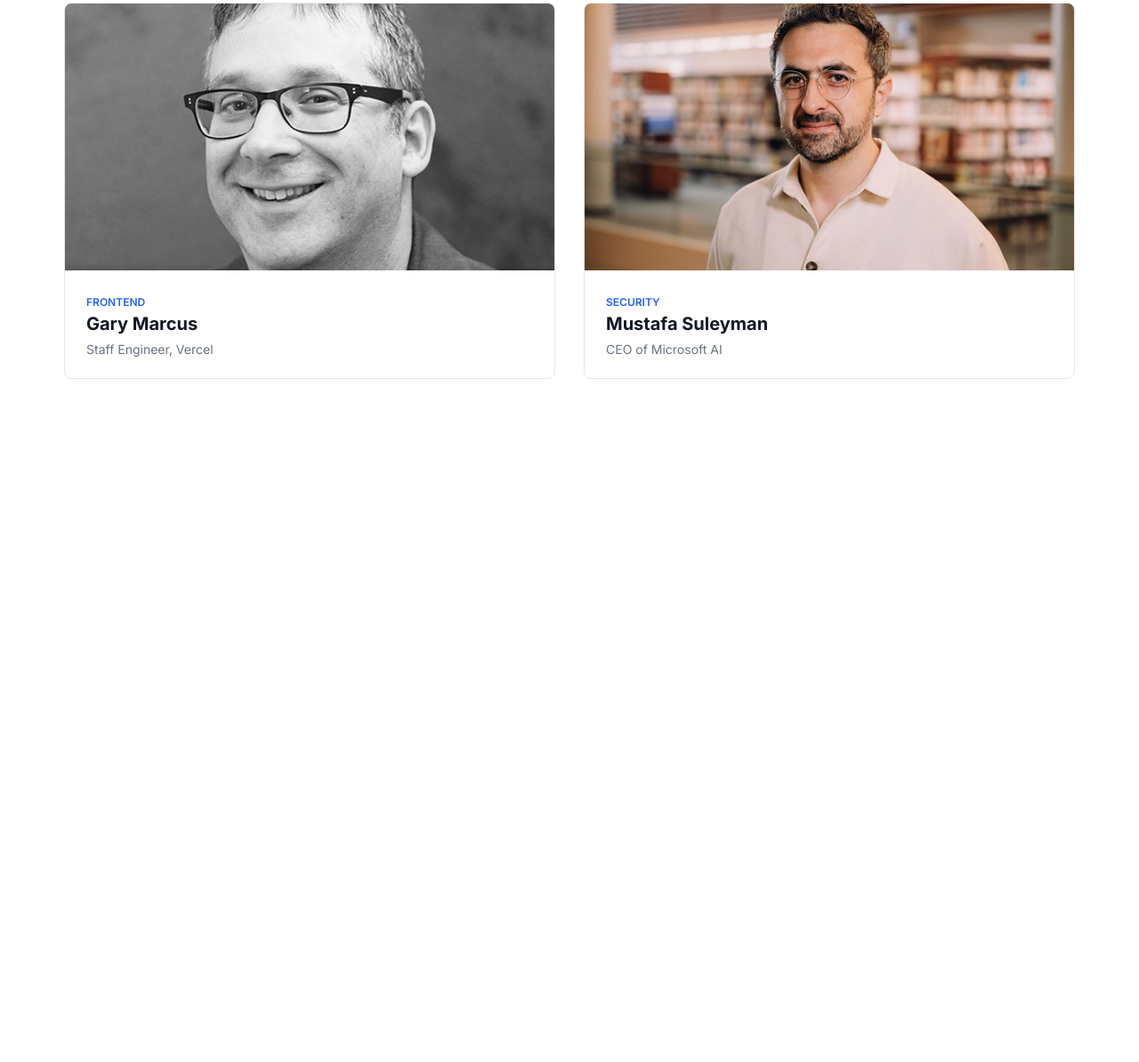
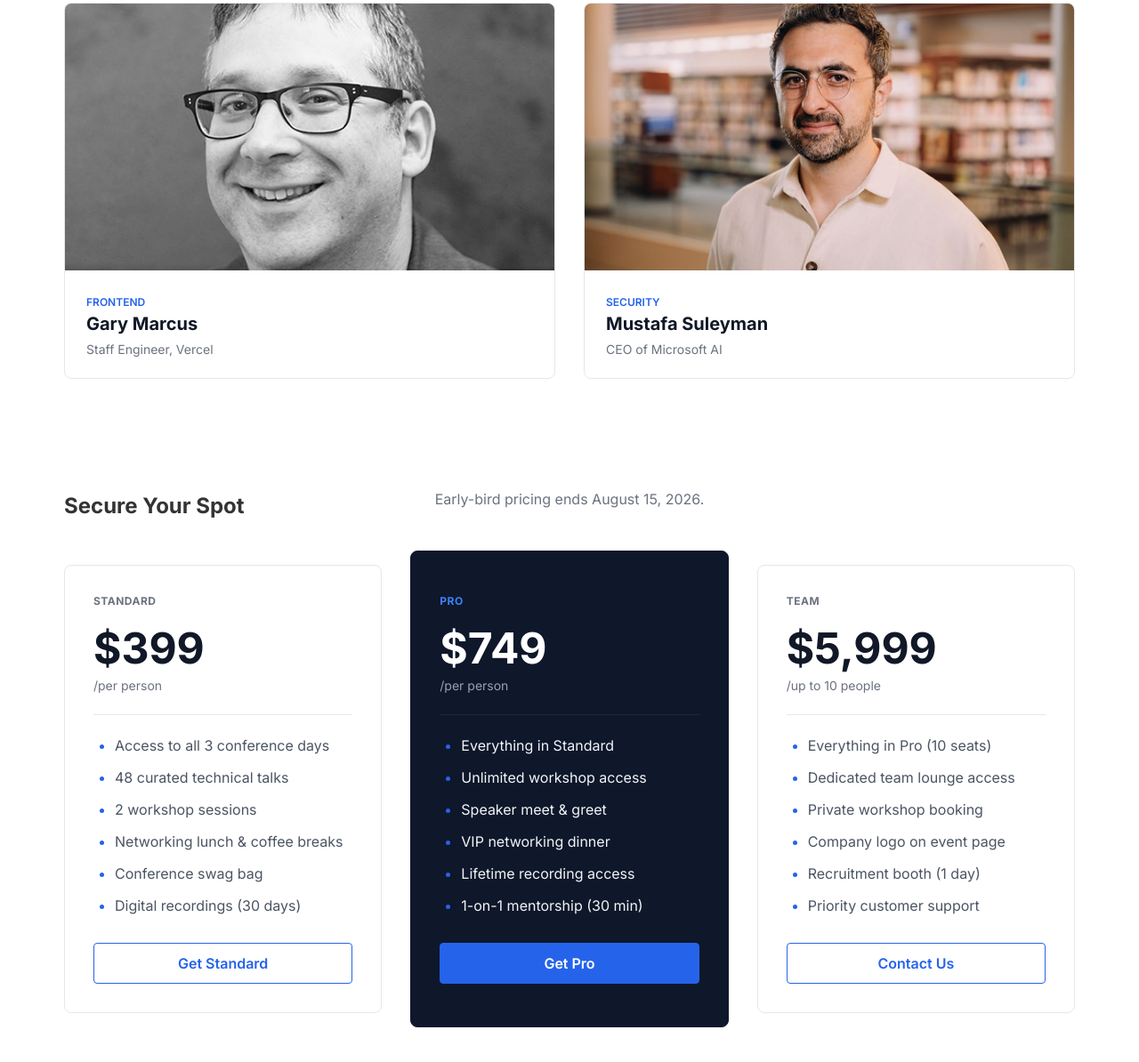
Before and after one commit to Wizardezgg/My-A01, a plain HTML site: page index.html in a window 1280 px wide. Shown: the part 1415-2609 px from the top of the page at 89% size. Before the commit the page ends 1905 px from the top, so only its background shows below. Drawn offline with Linux system fonts and the light colour scheme.

Commit message:
Pricing Section

```diff
--- a/index.html
+++ b/index.html
@@ -43,7 +43,7 @@
       <a href="#" class="btn">Register Now</a>
     </div>
   </section>
-  <!-- The Speakers Section -->
+  <!-- Speakers Section -->
   <section class="speakers">
       <h2>Meet the Speakers</h2>
       <div class="speakers-parent">
@@ -89,5 +89,55 @@
         </div>
       </div>
   </section>
+   <!-- Pricing Section -->
+  <section class="pricing">
+      <h2>Secure Your Spot</h2>
+      <p>Early-bird pricing ends August 15, 2026.</p>
+      <div class="pricing-parent">
+        <!-- Standard Pass -->
+        <div class="pricing-card">
+          <h3>Standard</h3>
+          <div id="price">$399<span>/per person</span></div>
+          <ul>
+            <li> Access to all 3 conference days</li>
+            <li> 48 curated technical talks</li>
+            <li> 2 workshop sessions</li>
+            <li> Networking lunch & coffee breaks</li>
+            <li> Conference swag bag</li>
+            <li>Digital recordings (30 days)</li>
+          </ul>
+          <a href="#" class="btn">Get Standard</a>
+        </div>
+        <!-- Pro Pass -->
+        <div class="pricing-card featured">
+          <h3>Pro</h3>
+          <div id="price">$749<span>/per person</span></div>
+          <ul>
+            <li> Everything in Standard</li>
+            <li> Unlimited workshop access</li>
+            <li> Speaker meet & greet</li>
+            <li> VIP networking dinner</li>
+            <li> Lifetime recording access</li>
+            <li> 1-on-1 mentorship (30 min)</li>
+          </ul>
+          <a href="#" class="btn">Get Pro</a>
+        </div>
+        <!-- Team Pass -->
+        <div class="pricing-card">
+          <h3>Team</h3>
+          <div id="price">$5,999<span>/up to 10 people</span></div>
+          <ul>
+            <li> Everything in Pro (10 seats)</li>
+            <li> Dedicated team lounge access</li>
+            <li> Private workshop booking</li>
+            <li> Company logo on event page</li>
+            <li> Recruitment booth (1 day)</li>
+            <li> Priority customer support</li>
+          </ul>
+          <a href="#" class="btn">Contact Us</a>
+        </div>
+      </div>
+  </section>
 
 </body>
+</html>
--- a/style.css
+++ b/style.css
@@ -148,3 +148,108 @@
   color: #6b7280;
   font-size: 14px;
 }
+.pricing {
+  background-color: #ffffff;
+  max-width: 1200px;
+  margin: 0 auto;
+  padding: 64px 32px;
+
+}
+.pricing p {
+  text-align: center;
+  color: #6b7280;
+  margin-bottom: 48px;
+  margin-top: -32px;
+}
+.pricing-parent {
+  display: grid;
+  grid-template-columns: repeat(3, 1fr);
+  gap: 32px;
+  align-items: center;
+}
+.pricing-card {
+  background-color: white;
+  border: 1px solid #e5e7eb;
+  border-radius: 8px;
+  padding: 32px;
+  text-align: left;
+}
+.pricing-card.featured {
+  background-color: #0f172a;
+  border-color: #0f172a;
+  padding: 48px 32px;
+}
+.pricing-card h3 {
+  font-size: 12px;
+  color: #6b7280;
+  margin-bottom: 16px;
+  text-transform: uppercase;
+  font-weight: 700;
+  letter-spacing: 0.5px;
+}
+.pricing-card.featured h3 {
+  color: #3b82f6;
+}
+.pricing-card #price {
+  font-size: 48px;
+  font-weight: 700;
+  color: #111827;
+  padding-bottom: 24px;
+  border-bottom: 1px solid #e5e7eb;
+  margin-bottom: 24px;
+}
+.pricing-card.featured #price {
+  color: white;
+  border-bottom-color: #1e293b;
+}
+.pricing-card #price span {
+  display: block;
+  font-size: 14px;
+  color: #6b7280;
+  font-weight: 400;
+  margin-top: 4px;
+}
+.pricing-card.featured #price span {
+  color: #94a3b8;
+}
+.pricing-card ul {
+  list-style-type: disc;
+  padding-left: 24px;
+  margin: 0 0 32px 0;
+}
+.pricing-card ul li {
+  margin-bottom: 16px;
+  color: #4b5563;
+}
+.pricing-card ul li::marker {
+  color: #2563eb;
+}
+.pricing-card.featured ul li {
+  color: #f1f5f9;
+}
+.pricing-card a {
+  display: inline-block;
+  padding: 12px 24px;
+  border-radius: 4px;
+  font-weight: 600;
+  text-align: center;
+  cursor: pointer;
+  width: 100%;
+  transition: background-color 0.2s;
+  background-color: transparent;
+  border: 1px solid #2563eb;
+  color: #2563eb;
+  text-decoration: none;
+}
+.pricing-card a:hover {
+  background-color: #2563eb;
+  color: #ffffff;
+}
+.pricing-card.featured a {
+  background-color: #2563eb;
+  color: #ffffff;
+  border-color: #2563eb;
+}
+.pricing-card.featured a:hover {
+  background-color: #1d4ed8;
+}
```
